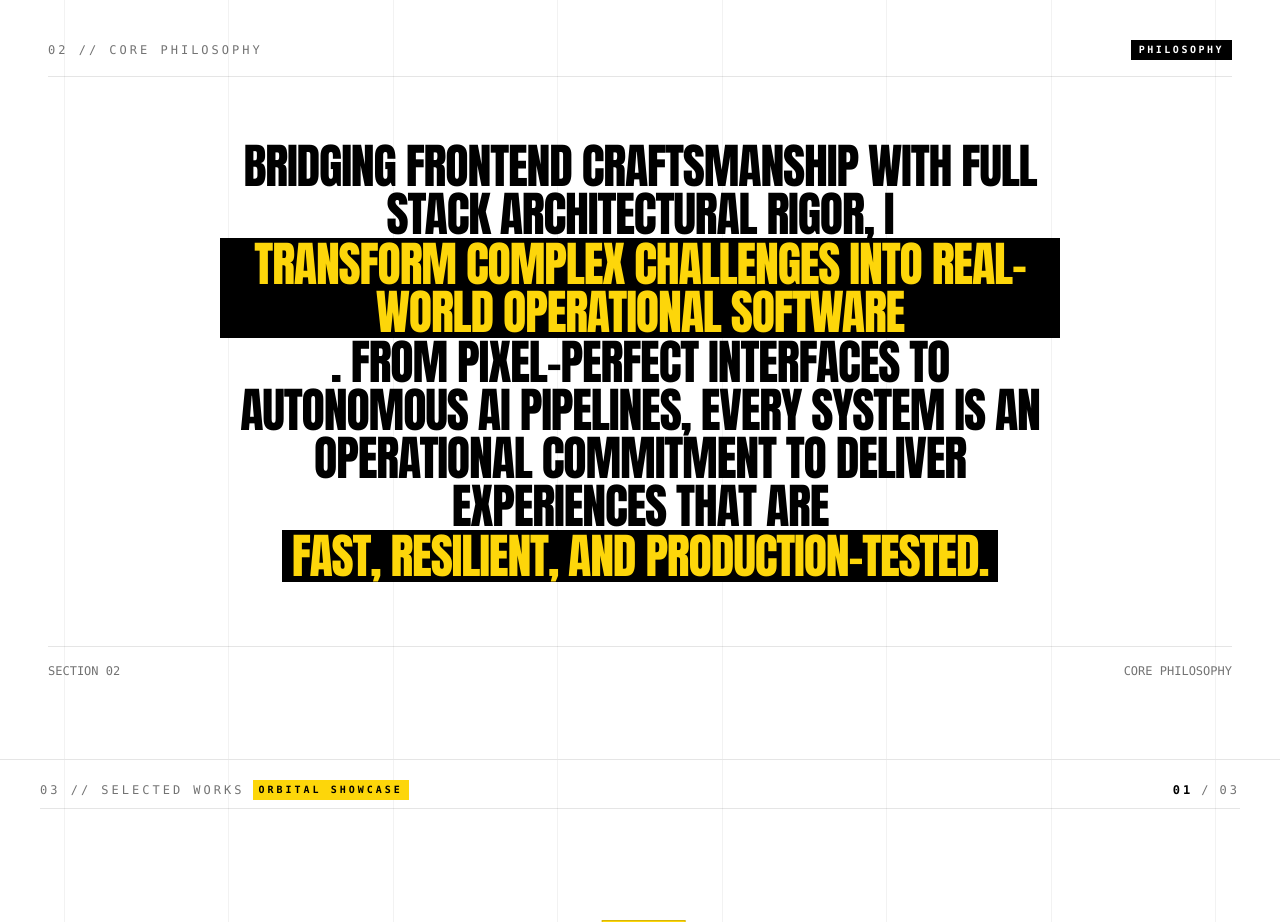
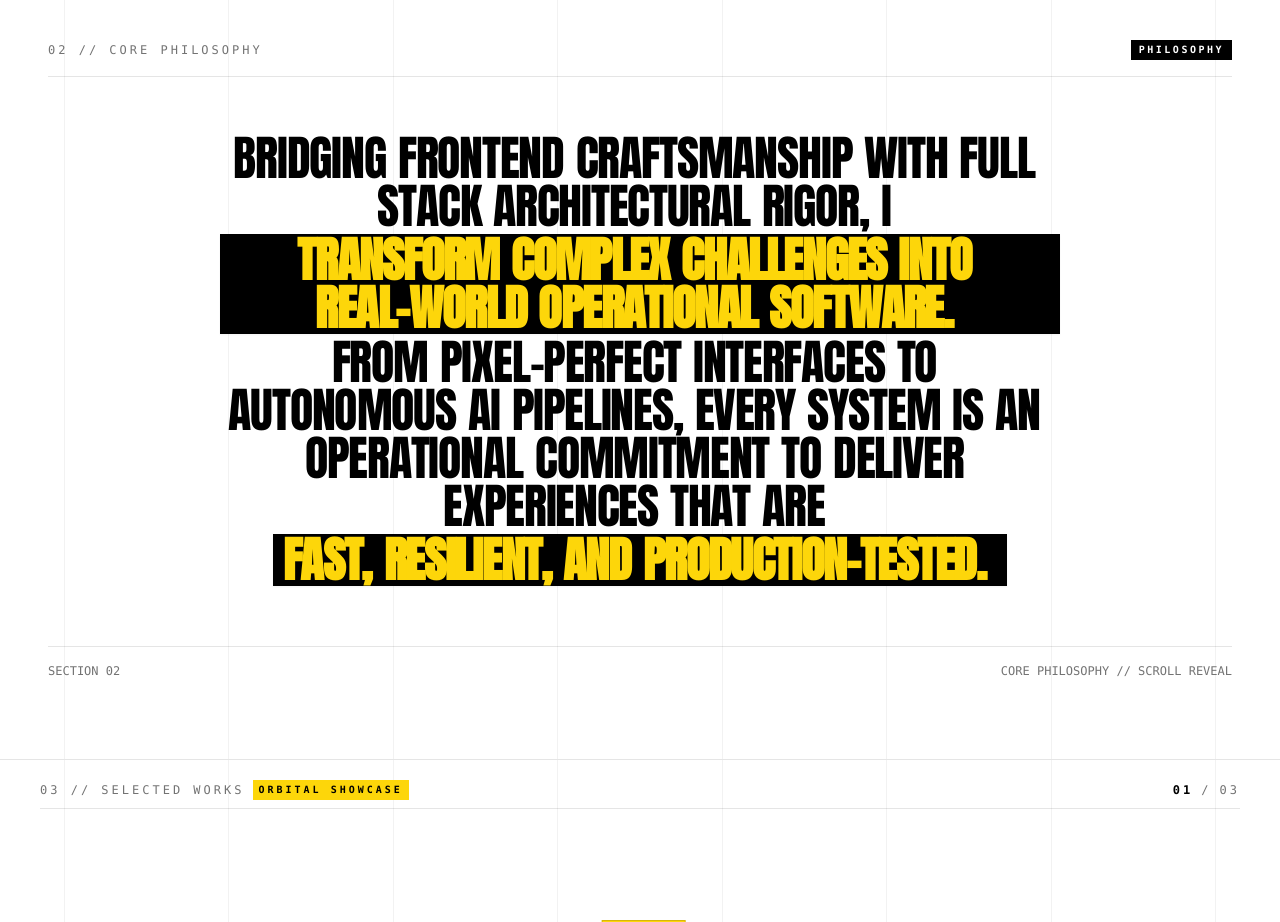
Before and after one commit to akashad123/akash-portfolio, a React (Vite) app: page / in a window 1280 px wide. Shown: the part 840-1762 px from the top of the page. Built offline with nearby package versions, Linux system fonts and the light colour scheme.

Commit message:
feat: letter-by-letter scroll reveal unblur text animation on Core Philosophy (React Bits pattern)

```diff
--- /dev/null
+++ b/src/components/ScrollReveal.tsx
@@ -0,0 +1,162 @@
+import React, { useRef, useMemo } from 'react';
+import { motion, useScroll, useTransform, MotionValue } from 'framer-motion';
+
+export interface TextSegment {
+  text: string;
+  isHighlight?: boolean;
+}
+
+interface CharacterProps {
+  char: string;
+  progress: MotionValue<number>;
+  range: [number, number];
+  isHighlight?: boolean;
+  enableBlur?: boolean;
+  blurStrength?: number;
+  baseOpacity?: number;
+}
+
+/**
+ * Individual character unit that gracefully unblurs, fades in, and settles into position
+ * strictly tied to scroll progress (React Bits ScrollReveal pattern).
+ */
+const Character: React.FC<CharacterProps> = ({
+  char,
+  progress,
+  range,
+  isHighlight = false,
+  enableBlur = true,
+  blurStrength = 4,
+  baseOpacity = 0.15,
+}) => {
+  const opacity = useTransform(progress, range, [baseOpacity, 1]);
+  const blurVal = useTransform(progress, range, [enableBlur ? blurStrength : 0, 0]);
+  const y = useTransform(progress, range, [4, 0]);
+
+  // Clean transition to 'none' when sharp to prevent any subpixel raster blur
+  const filter = useTransform(blurVal, (v) => (v <= 0.15 ? 'none' : `blur(${v.toFixed(1)}px)`));
+
+  return (
+    <motion.span
+      style={{
+        opacity,
+        filter,
+        y,
+        display: 'inline-block',
+        willChange: 'opacity, filter, transform',
+      }}
+      className={`transition-colors duration-100 ${
+        isHighlight ? 'text-brand-yellow font-extrabold' : 'text-black'
+      }`}
+    >
+      {char}
+    </motion.span>
+  );
+};
+
+export interface ScrollRevealProps {
+  segments?: TextSegment[];
+  text?: string;
+  className?: string;
+  baseOpacity?: number;
+  enableBlur?: boolean;
+  blurStrength?: number;
+  containerRef?: React.RefObject<HTMLElement | null>;
+}
+
+/**
+ * ScrollReveal:
+ * Displays text with a letter-by-letter unblur and opacity reveal tied to scroll progression.
+ * Words are preserved with whitespace-nowrap wrappers to ensure clean typography wrapping.
+ */
+export const ScrollReveal: React.FC<ScrollRevealProps> = ({
+  segments,
+  text,
+  className = '',
+  baseOpacity = 0.15,
+  enableBlur = true,
+  blurStrength = 4,
+  containerRef,
+}) => {
+  const localRef = useRef<HTMLDivElement>(null);
+  const targetRef = (containerRef || localRef) as React.RefObject<HTMLElement>;
+
+  // Map scroll progress across viewport entry
+  const { scrollYProgress } = useScroll({
+    target: targetRef,
+    offset: ['start 0.85', 'center 0.45'],
+  });
+
+  // Normalize inputs to segments
+  const normalizedSegments = useMemo<TextSegment[]>(() => {
+    if (segments && segments.length > 0) return segments;
+    if (text) return [{ text, isHighlight: false }];
+    return [];
+  }, [segments, text]);
+
+  // Compute total non-whitespace characters for linear pacing
+  const totalChars = useMemo(() => {
+    return normalizedSegments.reduce((sum, seg) => {
+      return sum + seg.text.replace(/\s+/g, '').length;
+    }, 0);
+  }, [normalizedSegments]);
+
+  let charCounter = 0;
+
+  return (
+    <span ref={localRef} className={`inline ${className}`}>
+      {normalizedSegments.map((segment, sIdx) => {
+        // Split segment into words
+        const words = segment.text.trim().split(/\s+/).filter(Boolean);
+
+        const renderedWords = words.map((word, wIdx) => {
+          const chars = word.split('');
+          const charElements = chars.map((char, cIdx) => {
+            const idx = charCounter++;
+            const start = (idx / Math.max(1, totalChars)) * 0.88;
+            const end = Math.min(1, start + 0.12);
+
+            return (
+              <Character
+                key={`${sIdx}-${wIdx}-${cIdx}`}
+                char={char}
+                progress={scrollYProgress}
+                range={[start, end]}
+                isHighlight={segment.isHighlight}
+                enableBlur={enableBlur}
+                blurStrength={blurStrength}
+                baseOpacity={baseOpacity}
+              />
+            );
+          });
+
+          return (
+            <span
+              key={`${sIdx}-${wIdx}`}
+              className="inline-block whitespace-nowrap mr-[0.25em]"
+            >
+              {charElements}
+            </span>
+          );
+        });
+
+        if (segment.isHighlight) {
+          return (
+            <span
+              key={sIdx}
+              className="text-brand-yellow bg-black px-2 sm:px-2.5 py-0.5 inline-block mx-1 my-1 shadow-sm rounded-none align-middle"
+            >
+              {renderedWords}
+            </span>
+          );
+        }
+
+        return (
+          <React.Fragment key={sIdx}>
+            {renderedWords}
+          </React.Fragment>
+        );
+      })}
+    </span>
+  );
+};
--- a/src/data/portfolioData.ts
+++ b/src/data/portfolioData.ts
@@ -15,8 +15,8 @@ export const portfolioData: PortfolioData = {
 
     statement: {
       beforeHighlight: "BRIDGING FRONTEND CRAFTSMANSHIP WITH FULL STACK ARCHITECTURAL RIGOR, I ",
-      highlight1: "TRANSFORM COMPLEX CHALLENGES INTO REAL-WORLD OPERATIONAL SOFTWARE",
-      middleText: ". FROM PIXEL-PERFECT INTERFACES TO AUTONOMOUS AI PIPELINES, EVERY SYSTEM IS AN OPERATIONAL COMMITMENT TO DELIVER EXPERIENCES THAT ARE ",
+      highlight1: "TRANSFORM COMPLEX CHALLENGES INTO REAL-WORLD OPERATIONAL SOFTWARE.",
+      middleText: " FROM PIXEL-PERFECT INTERFACES TO AUTONOMOUS AI PIPELINES, EVERY SYSTEM IS AN OPERATIONAL COMMITMENT TO DELIVER EXPERIENCES THAT ARE ",
       highlight2: "FAST, RESILIENT, AND PRODUCTION-TESTED.",
       afterText: ""
     },
--- a/src/sections/StatementSection.tsx
+++ b/src/sections/StatementSection.tsx
@@ -1,12 +1,23 @@
-import React from 'react';
+import React, { useRef } from 'react';
 import { portfolioData } from '../data/portfolioData';
 import { GridBackground } from '../components/GridBackground';
+import { ScrollReveal, TextSegment } from '../components/ScrollReveal';
 
 export const StatementSection: React.FC = () => {
+  const sectionRef = useRef<HTMLElement>(null);
   const { statement } = portfolioData.developer;
+
+  const segments: TextSegment[] = [
+    { text: statement.beforeHighlight, isHighlight: false },
+    { text: statement.highlight1, isHighlight: true },
+    { text: statement.middleText, isHighlight: false },
+    { text: statement.highlight2, isHighlight: true },
+    ...(statement.afterText ? [{ text: statement.afterText, isHighlight: false }] : []),
+  ];
 
   return (
     <section
+      ref={sectionRef}
       id="statement"
       className="relative min-h-screen bg-white text-black flex flex-col justify-between py-16 sm:py-20 px-4 sm:px-8 md:px-12 overflow-hidden border-b border-black/10 select-none"
     >
@@ -22,25 +33,23 @@ export const StatementSection: React.FC = () => {
           </span>
         </div>
 
-        {/* Center: Simple, Elegant, Balanced Editorial Typography */}
+        {/* Center: Scroll Reveal Typography (React Bits Pattern: Letter-by-Letter Unblur & Opacity) */}
         <div className="my-auto py-12 max-w-4xl mx-auto w-full text-center px-2 sm:px-6">
           <h2 className="font-display text-2xl sm:text-3xl md:text-4xl lg:text-5xl tracking-tight uppercase leading-snug sm:leading-tight text-black">
-            {statement.beforeHighlight}
-            <span className="text-brand-yellow bg-black px-2 sm:px-2.5 py-0.5 inline-block mx-1">
-              {statement.highlight1}
-            </span>
-            {statement.middleText}
-            <span className="text-brand-yellow bg-black px-2 sm:px-2.5 py-0.5 inline-block mx-1">
-              {statement.highlight2}
-            </span>
-            {statement.afterText}
+            <ScrollReveal
+              segments={segments}
+              containerRef={sectionRef}
+              baseOpacity={0.14}
+              enableBlur={true}
+              blurStrength={5}
+            />
           </h2>
         </div>
 
         {/* Clean Bottom Coordinate Bar */}
         <div className="pt-4 border-t border-black/10 flex items-center justify-between text-xs font-mono text-neutral-500">
           <span>SECTION 02</span>
-          <span>CORE PHILOSOPHY</span>
+          <span>CORE PHILOSOPHY // SCROLL REVEAL</span>
         </div>
       </div>
     </section>
```
Also changed, not shown: 2 other files (tests, documents, lock files or other folders).
